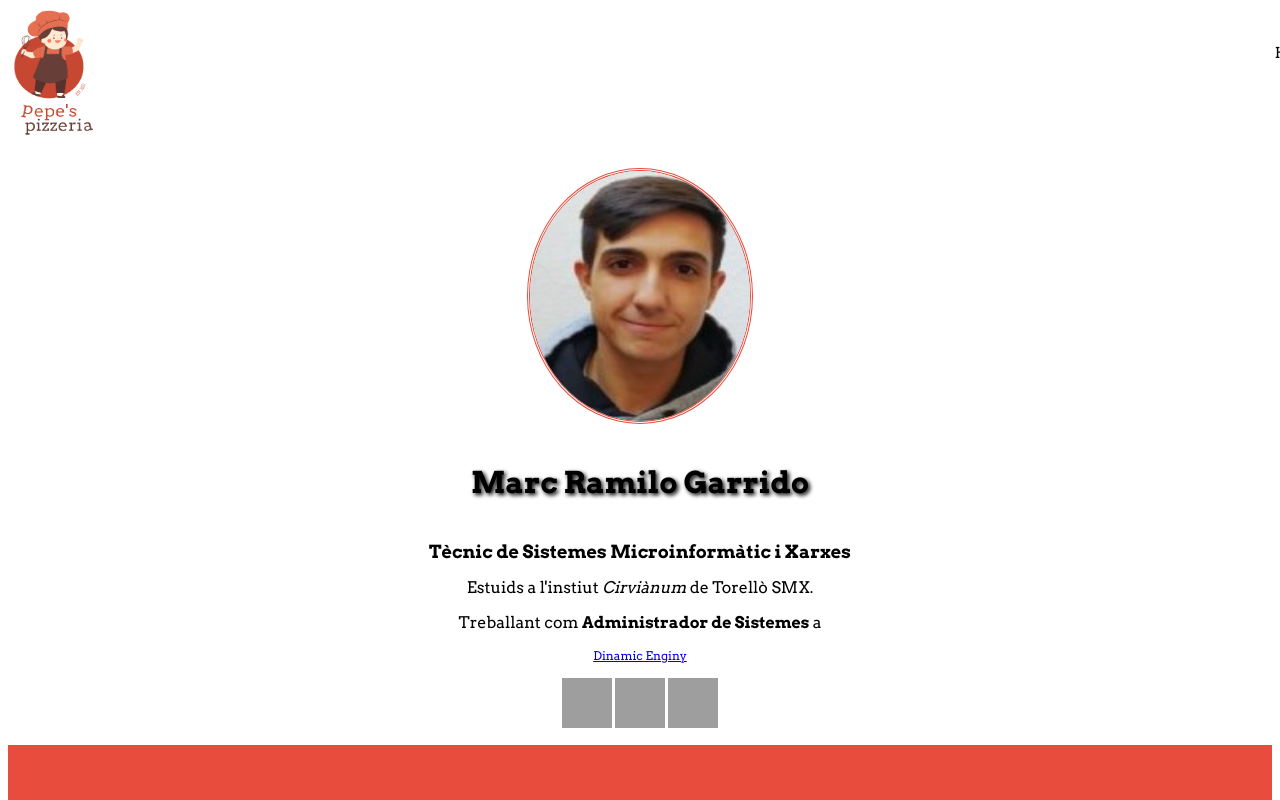
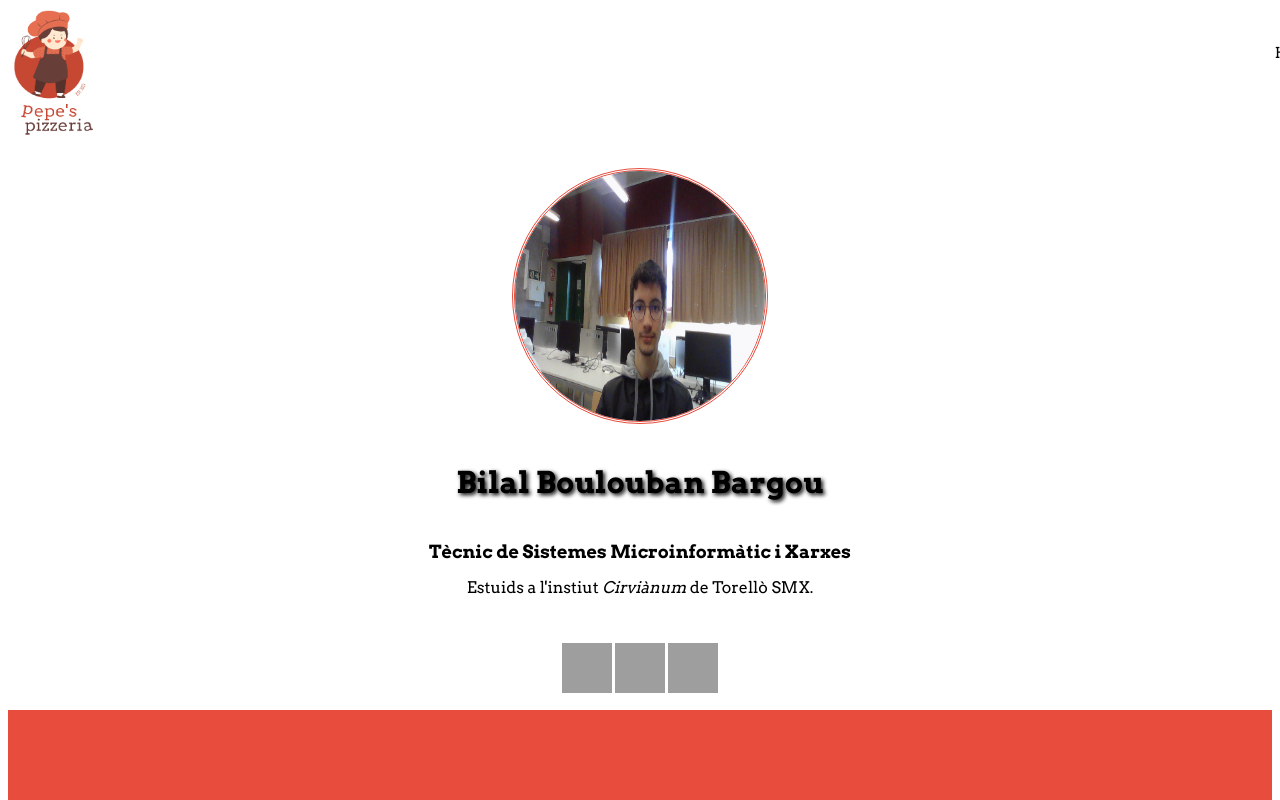
Before and after one commit to MarcRamilo/PepesPizzeria, a plain HTML site: page modelpagebilal.html in a window 1280 px wide. Shown: the top 800 px of the page. Drawn offline with Linux system fonts and the light colour scheme; grey boxes are pictures that could not be loaded.

Commit message:
Creation and completion of Bilal's personal page.

```diff
--- a/dessign.css
+++ b/modelpagebilal.css
@@ -114,7 +114,7 @@ display: block;
 /* footer */
   .circular--square {
 	position: relative;
-	width: 220px;
+	width: 250px;
 	height: 250px;
 	overflow: hidden;
 	border-radius: 50%;
--- a/modelpage.html
+++ b/modelpagebilal.html
@@ -1,6 +1,6 @@
 
 
-<link rel="stylesheet" href="dessign.css"/>
+<link rel="stylesheet" href="modelpagebilal.css"/>
 <link rel="stylesheet" href="https://cdnjs.cloudflare.com/ajax/libs/font-awesome/4.7.0/css/font-awesome.min.css">
 <style>
 	@import url('https://fonts.googleapis.com/css2?family=Arvo:wght@400;700&display=swap');
@@ -15,8 +15,6 @@
 	<a  class="active" href="#">Our Tem</a>
 	<div class="dropdown"></div>
 	<div class="animation start-portefolio">
-
-
 
 			</div>
 
@@ -41,12 +39,10 @@
 
 <!-- INSERTAR CODI A PARTIR DE AQUI-->
 <center>
-<img class="circular--square" src="profiles/marc_profile.jpg" />
-<h1>Marc Ramilo Garrido</h1>
+<img class="circular--square" src="profiles/IMATGE.png" />
+<h1>Bilal Boulouban Bargou</h1>
 <h2>Tècnic de Sistemes Microinformàtic i Xarxes</h2>
 <p>Estuids a l'instiut <i>Cirviànum</i> de Torellò SMX.</p>
-<p>	Treballant com <b>Administrador de Sistemes </b> a </p>
-<a href="http://www.dinamicenginy.com/index.php/ca/">Dinamic Enginy</a>
 <br><br>
 <a href="#"><img src="https://upload.wikimedia.org/wikipedia/commons/thumb/e/e7/Instagram_logo_2016.svg/2048px-Instagram_logo_2016.svg.png" width="50px" height="50px"></a>
 <a href="#"><img src="https://upload.wikimedia.org/wikipedia/commons/thumb/4/4f/Twitter-logo.svg/2491px-Twitter-logo.svg.png" width="50px" height="50px"></a>
```
Also changed, not shown: profiles/IMATGE.png (added).
